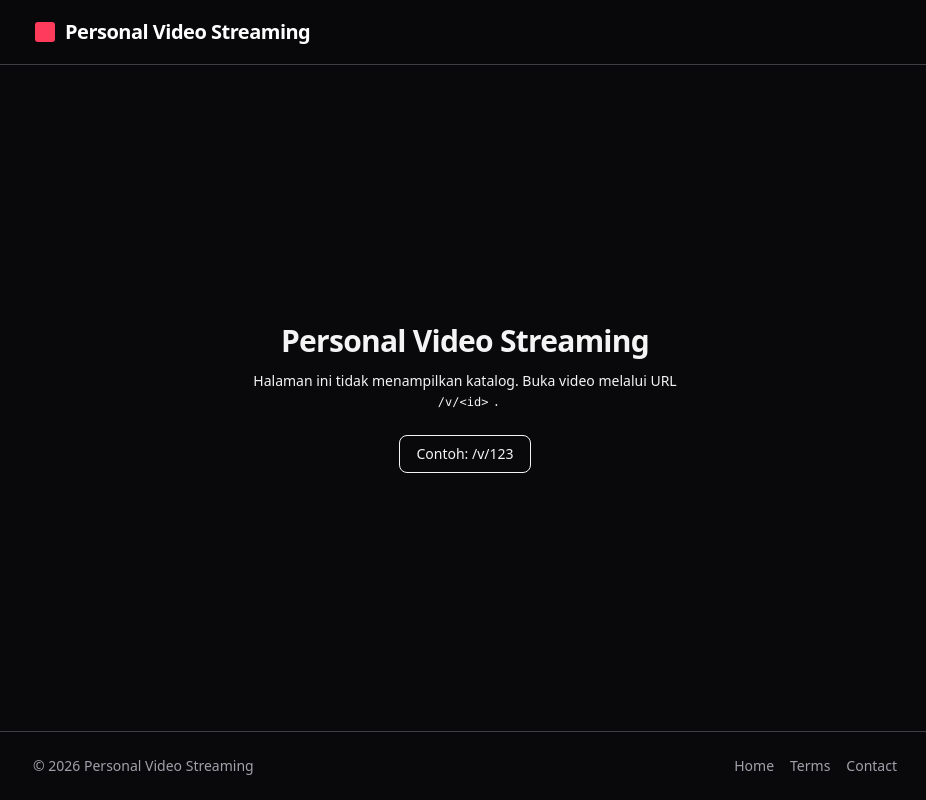
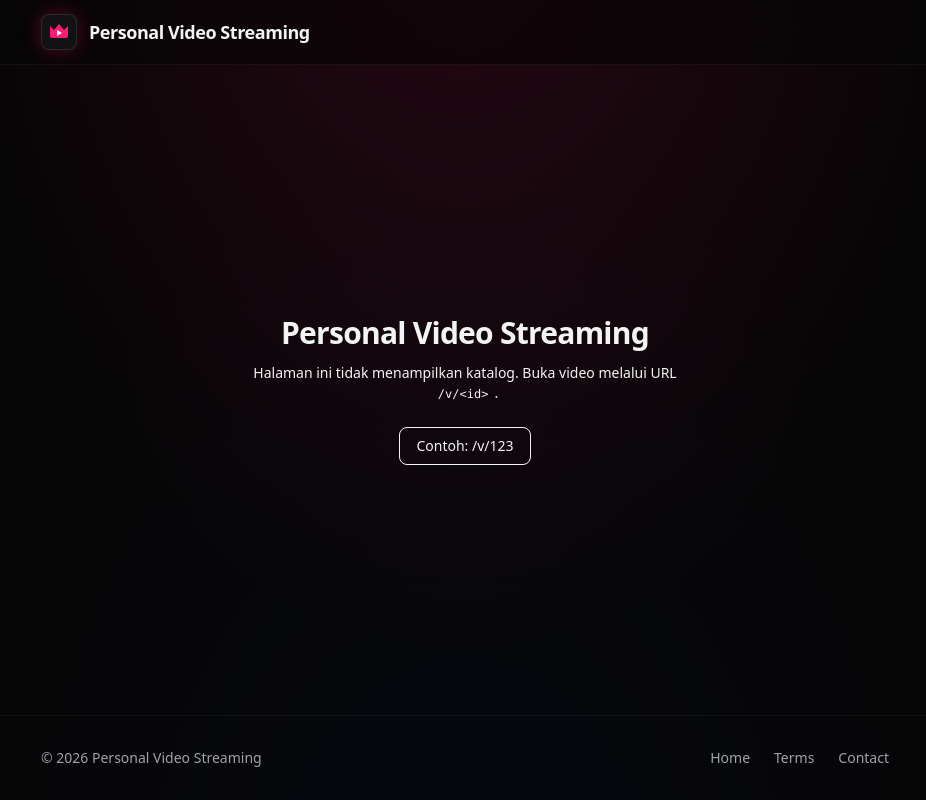
Before and after one commit to renaxio92-cell/automatic-octo-invention, a Next.js app: page / in a window 1280 px wide. Shown: the whole page, without its empty margins (175-1101 px from the left). Built offline with nearby package versions, Linux system fonts and the light colour scheme; no server answers.

Commit message:
Apply Jawara Video neon pink 3D theme

```diff
--- a/app/globals.css
+++ b/app/globals.css
@@ -1,14 +1,14 @@
 @import "tailwindcss";
 
 @theme {
-  --color-bg: #09090b;
-  --color-surface: #18181b;
-  --color-surface-2: #27272a;
+  --color-bg: #050505;
+  --color-surface: #121214;
+  --color-surface-2: #1c1c1f;
   --color-border: #3f3f46;
   --color-text: #f4f4f5;
   --color-muted: #a1a1aa;
-  --color-accent: #ff3b5c;
-  --color-accent-hover: #e11d48;
+  --color-accent: #ff1a75;
+  --color-accent-hover: #e6005c;
 }
 
 :root {
@@ -19,12 +19,17 @@ html,
 body {
   background-color: var(--color-bg);
   color: var(--color-text);
+  min-height: 100vh;
 }
 
 body {
   font-family: ui-sans-serif, system-ui, -apple-system, "Segoe UI", Roboto,
     "Helvetica Neue", Arial, sans-serif;
   -webkit-font-smoothing: antialiased;
+  background-image:
+    radial-gradient(ellipse at 50% -20%, rgba(255, 26, 117, 0.15), transparent 60%),
+    radial-gradient(ellipse at 50% 120%, rgba(26, 43, 117, 0.1), transparent 60%);
+  background-attachment: fixed;
 }
 
 *:focus-visible {
@@ -34,6 +39,6 @@ body {
 }
 
 ::selection {
-  background: rgba(255, 59, 92, 0.35);
+  background: rgba(255, 26, 117, 0.4);
   color: #fff;
 }
--- a/components/player/VideoPlayer.tsx
+++ b/components/player/VideoPlayer.tsx
@@ -5,11 +5,11 @@ interface VideoPlayerProps {
 
 export function VideoPlayer({ videoId, embedUrl }: VideoPlayerProps) {
   return (
-    <div className="w-full aspect-[5/4] overflow-hidden rounded-xl border border-border bg-black">
+    <div className="relative aspect-[5/4] w-full overflow-hidden rounded-xl border border-border/50 bg-black shadow-[0_0_40px_rgba(255,26,117,0.15)] ring-1 ring-white/10">
       <iframe
         src={embedUrl}
         title={`Pemutar Video ${videoId}`}
-        className="w-full h-full border-0"
+        className="h-full w-full border-0"
         allow="autoplay; fullscreen; picture-in-picture; encrypted-media"
         allowFullScreen
         loading="lazy"
--- a/components/ui/LikeButton.tsx
+++ b/components/ui/LikeButton.tsx
@@ -33,14 +33,14 @@ export function LikeButton({ videoId }: LikeButtonProps) {
       type="button"
       onClick={toggle}
       aria-pressed={mounted ? liked : undefined}
-      className={`inline-flex h-10 items-center gap-2 rounded-full px-5 text-sm font-semibold transition-all active:scale-[0.98] ${
+      className={`inline-flex h-10 items-center gap-2 rounded-full px-5 text-sm font-bold transition-all active:scale-[0.98] ${
         liked
           ? "bg-accent text-white hover:bg-accent-hover border border-accent"
-          : "border border-border bg-surface-2 text-text hover:bg-border"
+          : "border border-accent text-accent hover:bg-accent/10"
       }`}
     >
       <Heart
-        className={`h-4 w-4 ${liked ? "fill-white text-white" : ""}`}
+        className={`h-4 w-4 ${liked ? "fill-white text-white" : "fill-transparent"}`}
         aria-hidden="true"
       />
       <span>{liked ? "Liked" : "Like"}</span>
--- a/components/ui/MetadataBadges.tsx
+++ b/components/ui/MetadataBadges.tsx
@@ -26,11 +26,11 @@ export function MetadataBadges({ metadata }: MetadataBadgesProps) {
       {items.map(({ icon: Icon, label, value }) => (
         <li
           key={label}
-          className="inline-flex items-center gap-2 rounded-full border border-border bg-surface px-3.5 py-1.5 text-sm text-text"
+          className="inline-flex items-center gap-2 rounded-full border border-border bg-surface px-3.5 py-1.5 text-sm"
         >
           <Icon className="h-4 w-4 text-accent" aria-hidden="true" />
           <span className="sr-only">{label}:</span>
-          <span className="font-medium">{value}</span>
+          <span className="font-semibold text-accent">{value}</span>
         </li>
       ))}
     </ul>
--- a/components/ui/ShareButton.tsx
+++ b/components/ui/ShareButton.tsx
@@ -43,12 +43,12 @@ export function ShareButton({ url, title }: ShareButtonProps) {
       onClick={handleClick}
       disabled={busy}
       aria-live="polite"
-      className="inline-flex h-10 items-center gap-2 rounded-full border border-border bg-surface-2 px-5 text-sm font-semibold text-text transition-colors hover:bg-border active:scale-[0.98] disabled:opacity-60"
+      className="inline-flex h-10 items-center gap-2 rounded-full border border-accent px-5 text-sm font-bold text-accent transition-colors hover:bg-accent/10 active:scale-[0.98] disabled:opacity-60"
     >
       {copied ? (
         <>
           <Check className="h-4 w-4 text-green-400" aria-hidden="true" />
-          <span>Tersalin</span>
+          <span className="text-green-400">Tersalin</span>
         </>
       ) : (
         <>
--- a/components/ui/SiteFooter.tsx
+++ b/components/ui/SiteFooter.tsx
@@ -1,27 +1,35 @@
 import Link from "next/link";
 
 const siteName =
-  process.env.NEXT_PUBLIC_SITE_NAME ?? "Personal Video Streaming";
+  process.env.NEXT_PUBLIC_SITE_NAME ?? "Jawara Video";
 const year = new Date().getFullYear();
 
 export function SiteFooter() {
   return (
-    <footer className="mt-auto border-t border-border py-6">
-      <div className="mx-auto flex w-full max-w-4xl flex-col items-center justify-between gap-4 px-4 text-sm text-muted md:flex-row">
+    <footer className="mt-auto border-t border-white/5 bg-transparent py-8">
+      <div className="mx-auto flex w-full max-w-4xl flex-col items-center justify-between gap-4 px-4 text-sm font-medium text-muted md:flex-row md:px-6">
         <p>
           © {year} {siteName}
         </p>
-        <div className="flex gap-4">
-          <Link href="/" className="transition-colors hover:text-white">
+        <nav aria-label="Footer navigation">
+          <ul className="flex gap-6">
+            <li>
+              <Link href="/" className="transition-colors hover:text-accent">
                 Home
               </Link>
-          <Link href="/terms" className="transition-colors hover:text-white">
+            </li>
+            <li>
+              <Link href="/terms" className="transition-colors hover:text-accent">
                 Terms
               </Link>
-          <Link href="/contact" className="transition-colors hover:text-white">
+            </li>
+            <li>
+              <Link href="/contact" className="transition-colors hover:text-accent">
                 Contact
               </Link>
-        </div>
+            </li>
+          </ul>
+        </nav>
       </div>
     </footer>
   );
--- a/components/ui/SiteHeader.tsx
+++ b/components/ui/SiteHeader.tsx
@@ -1,22 +1,31 @@
 import Link from "next/link";
-import { PlaySquare } from "lucide-react";
 
 const siteName =
-  process.env.NEXT_PUBLIC_SITE_NAME ?? "Personal Video Streaming";
+  process.env.NEXT_PUBLIC_SITE_NAME ?? "Jawara Video";
 
 export function SiteHeader() {
   return (
-    <header className="sticky top-0 z-10 border-b border-border bg-bg/90 backdrop-blur-md">
-      <div className="mx-auto flex h-16 w-full max-w-4xl items-center justify-between px-4">
+    <header className="sticky top-0 z-50 border-b border-white/5 bg-bg/60 backdrop-blur-xl">
+      <div className="mx-auto flex h-16 w-full max-w-4xl items-center justify-between px-4 md:px-6">
         <Link
           href="/"
-          className="inline-flex items-center gap-2 text-xl font-bold tracking-tight text-white"
+          className="inline-flex items-center gap-3 text-lg font-bold tracking-tight text-text transition-opacity hover:opacity-80"
         >
-          <PlaySquare
-            className="h-6 w-6 text-accent"
-            fill="currentColor"
-            aria-hidden="true"
-          />
+          <div className="flex h-9 w-9 items-center justify-center rounded-lg border border-white/10 bg-surface shadow-[0_0_20px_rgba(255,26,117,0.3)]">
+            <svg
+              viewBox="0 0 24 24"
+              fill="none"
+              xmlns="http://www.w3.org/2000/svg"
+              className="h-6 w-6"
+              aria-hidden="true"
+            >
+              <path
+                d="M3 6L7 10L12 4L17 10L21 6V16C21 17.1046 20.1046 18 19 18H5C3.89543 18 3 17.1046 3 16V6Z"
+                fill="var(--color-accent)"
+              />
+              <path d="M10 10L15 13L10 16V10Z" fill="white" />
+            </svg>
+          </div>
           <span className="truncate">{siteName}</span>
         </Link>
       </div>
```
Also changed, not shown: app/v/[id]/page.tsx (+6 -1 lines). Lines whose indentation alone changed are shown as unchanged.
